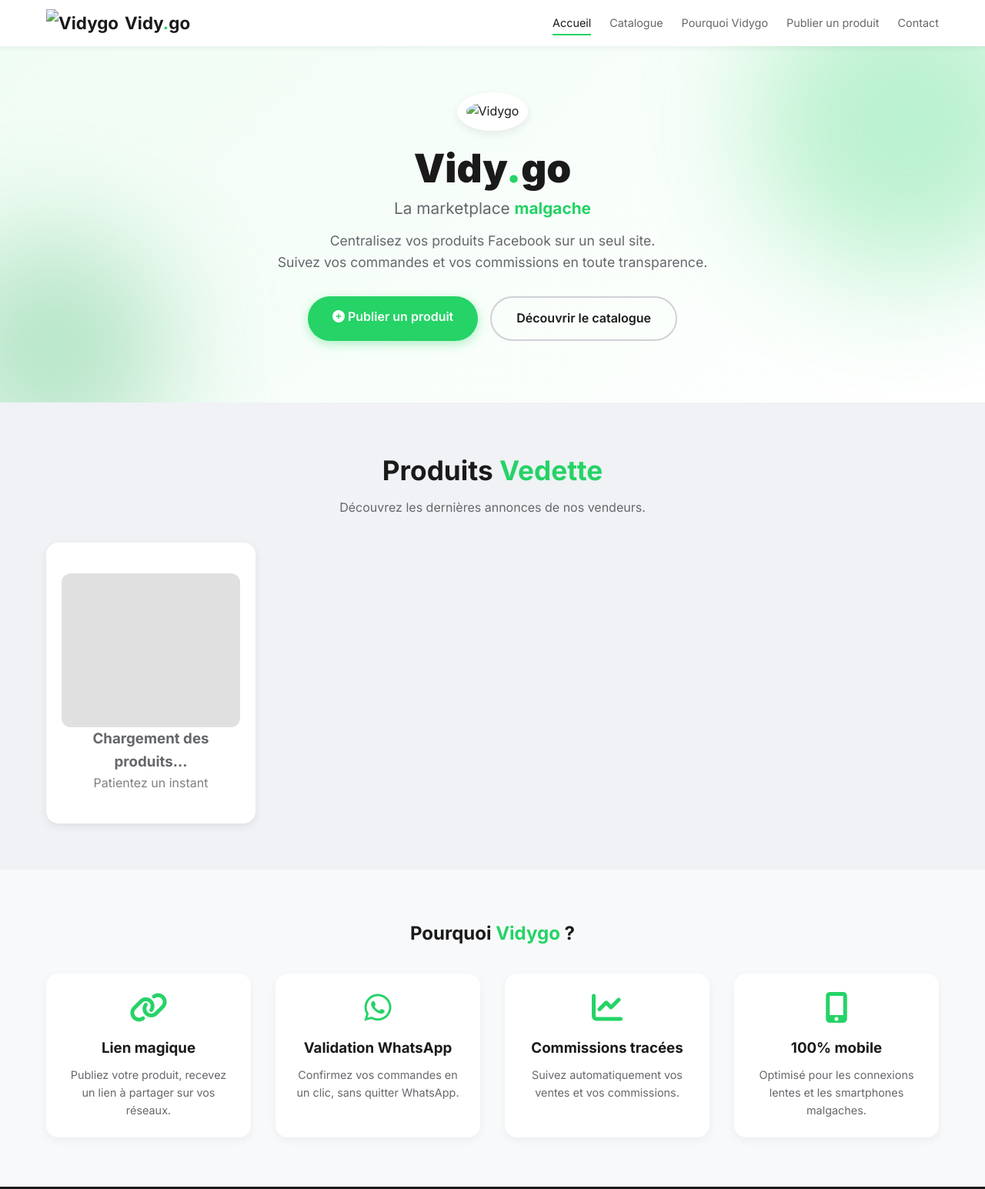
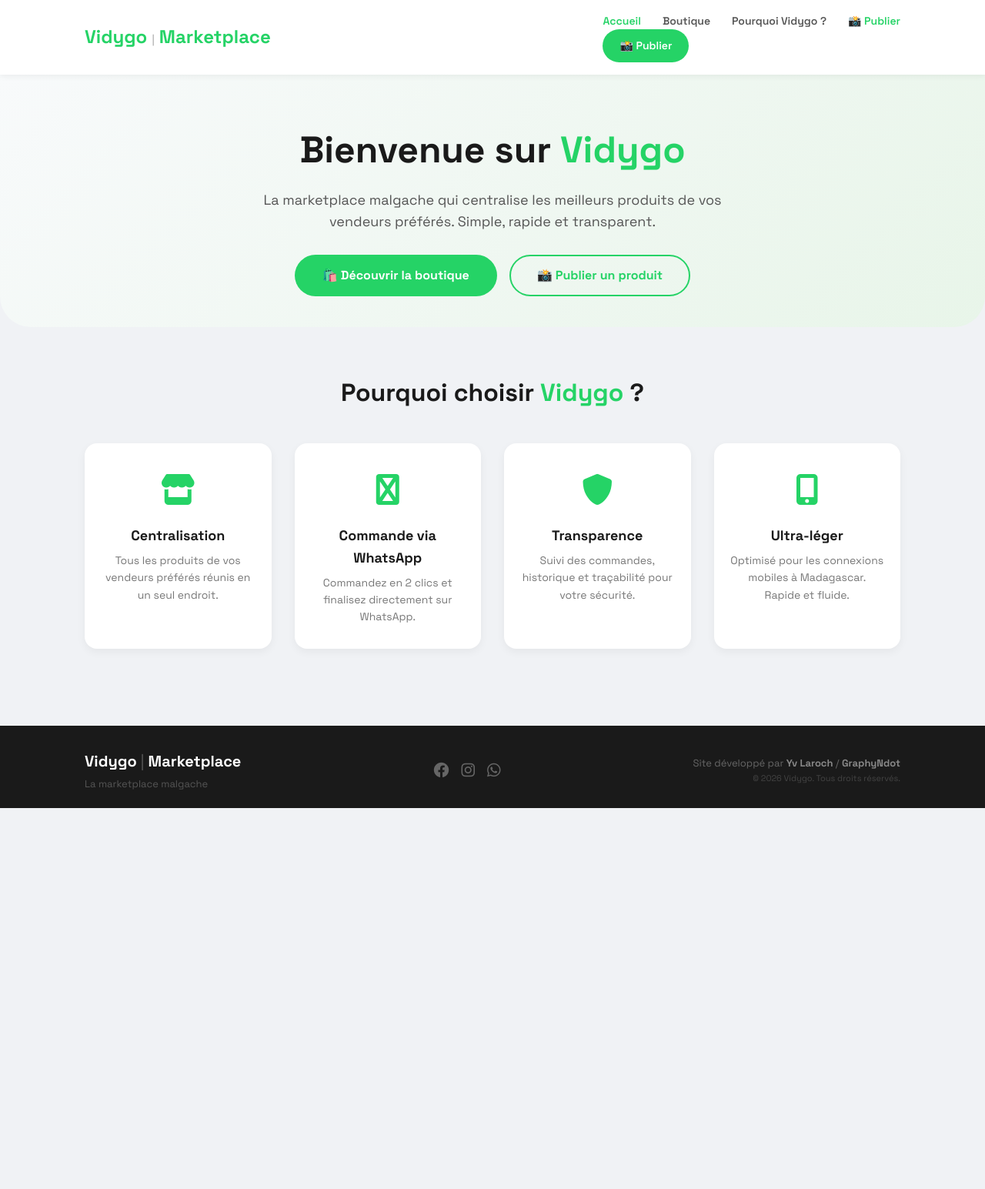
Before and after one commit to larochcorp-dev/VIDYGO-marketplace, a plain HTML site: page index.html in a window 1280 px wide. Shown: the top 1545 px of the page at 77% size. After the commit the page ends 1050 px from the top, so only its background shows below. Drawn offline with nearby package versions, Linux system fonts and the light colour scheme.

Commit message:
Update index.html

```diff
--- a/index.html
+++ b/index.html
@@ -1,36 +1,300 @@
 <!DOCTYPE html>
 <html lang="fr">
 <head>
-    <meta charset="UTF-8" />
-    <meta name="viewport" content="width=device-width, initial-scale=1.0" />
-    <title>Vidygo - Marketplace malgache</title>
+    <meta charset="UTF-8">
+    <meta name="viewport" content="width=device-width, initial-scale=1.0, maximum-scale=1.0, user-scalable=yes">
+    <title>Vidygo - Marketplace de Madagascar</title>
 
-    <!-- ===== MÉTADONNÉES SEO ===== -->
-    <meta name="description" content="Vidygo, la marketplace qui centralise les produits de vos vendeurs préférés sur Facebook. Achetez en toute confiance à Madagascar." />
-    <meta name="keywords" content="marketplace Madagascar, vente en ligne, produits Facebook, commissions, vendeurs" />
+    <!-- SEO -->
+    <meta name="description" content="Vidygo - La marketplace malgache qui centralise les meilleurs produits de vos vendeurs préférés." />
+    <meta name="keywords" content="marketplace, Madagascar, e-commerce, vente en ligne, produits locaux" />
     <meta name="author" content="Yv Laroch / GraphyNdot" />
 
-    <!-- ===== OPEN GRAPH ===== -->
-    <meta property="og:title" content="Vidygo - Marketplace Madagascar" />
-    <meta property="og:description" content="Achetez et vendez en toute simplicité. Centralisation des produits Facebook sur un seul site." />
-    <meta property="og:image" content="images/og-vidygo.jpg" />
-    <meta property="og:url" content="https://vidygo.netlify.app" />
+    <!-- Open Graph -->
+    <meta property="og:title" content="Vidygo - Marketplace de Madagascar" />
+    <meta property="og:description" content="Achetez en toute confiance sur Vidygo. Centralisation des meilleurs produits malgaches." />
+    <meta property="og:image" content="images/og-image.jpg" />
+    <meta property="og:url" content="https://vidygo.com" />
     <meta property="og:type" content="website" />
 
-    <!-- ===== TWITTER CARD ===== -->
+    <!-- Twitter Card -->
     <meta name="twitter:card" content="summary_large_image" />
-    <meta name="twitter:title" content="Vidygo - Marketplace Madagascar" />
-    <meta name="twitter:description" content="Centralisez vos ventes. Gérez vos commissions. Simple et efficace." />
-    <meta name="twitter:image" content="images/og-vidygo.jpg" />
+    <meta name="twitter:title" content="Vidygo - Marketplace de Madagascar" />
+    <meta name="twitter:description" content="Achetez en toute confiance sur Vidygo." />
+    <meta name="twitter:image" content="images/og-image.jpg" />
 
-    <!-- ===== POLICES (légères) ===== -->
+    <!-- Polices -->
     <link rel="preconnect" href="https://fonts.googleapis.com" />
-    <link href="https://fonts.googleapis.com/css2?family=Inter:wght@300;400;600;700;900&display=swap" rel="stylesheet" />
+    <link href="https://fonts.googleapis.com/css2?family=Space+Grotesk:wght@300;400;600;700&display=swap" rel="stylesheet" />
 
-    <!-- ===== STYLES ===== -->
-    <link rel="stylesheet" href="css/style.css" />
+    <!-- Styles -->
     <link rel="stylesheet" href="https://cdnjs.cloudflare.com/ajax/libs/font-awesome/6.0.0-beta3/css/all.min.css" />
     <link rel="icon" href="images/favicon.ico" />
+
+    <style>
+        /* ===== RESET & BASE ===== */
+        * { margin: 0; padding: 0; box-sizing: border-box; }
+        body {
+            font-family: 'Space Grotesk', -apple-system, sans-serif;
+            background: #f0f2f5;
+            color: #1a1a1a;
+            line-height: 1.6;
+        }
+        a { text-decoration: none; color: inherit; }
+        .container { max-width: 1100px; margin: 0 auto; padding: 0 20px; }
+
+        /* ===== NAVBAR ===== */
+        .navbar {
+            background: white;
+            padding: 16px 0;
+            box-shadow: 0 2px 8px rgba(0,0,0,0.06);
+            position: sticky;
+            top: 0;
+            z-index: 100;
+        }
+        .navbar .container {
+            display: flex;
+            justify-content: space-between;
+            align-items: center;
+        }
+        .logo {
+            display: flex;
+            align-items: center;
+            gap: 10px;
+        }
+        .logo .brand {
+            font-size: 24px;
+            font-weight: 700;
+            color: #25D366;
+        }
+        .logo .brand span {
+            font-weight: 300;
+            color: #888;
+            font-size: 14px;
+        }
+        .nav-links {
+            display: flex;
+            gap: 28px;
+            list-style: none;
+            font-weight: 600;
+            font-size: 14px;
+        }
+        .nav-links a {
+            color: #555;
+            transition: 0.2s;
+        }
+        .nav-links a:hover,
+        .nav-links a.active {
+            color: #25D366;
+        }
+        .nav-actions {
+            display: flex;
+            align-items: center;
+            gap: 16px;
+        }
+        .btn-nav {
+            background: #25D366;
+            color: white;
+            padding: 10px 22px;
+            border-radius: 50px;
+            font-weight: 600;
+            font-size: 14px;
+            transition: 0.2s;
+        }
+        .btn-nav:hover {
+            background: #1da855;
+            transform: scale(1.02);
+        }
+        .menu-toggle {
+            display: none;
+            flex-direction: column;
+            gap: 5px;
+            cursor: pointer;
+        }
+        .menu-toggle span {
+            width: 26px;
+            height: 3px;
+            background: #333;
+            border-radius: 3px;
+            transition: 0.3s;
+        }
+
+        /* ===== HERO ===== */
+        .hero {
+            padding: 60px 0 40px;
+            text-align: center;
+            background: linear-gradient(135deg, #f8fafb 0%, #e8f5e9 100%);
+            border-radius: 0 0 40px 40px;
+        }
+        .hero h1 {
+            font-size: 48px;
+            font-weight: 700;
+            margin-bottom: 12px;
+        }
+        .hero h1 .highlight {
+            color: #25D366;
+        }
+        .hero p {
+            font-size: 18px;
+            color: #555;
+            max-width: 600px;
+            margin: 0 auto 28px;
+        }
+        .hero-actions {
+            display: flex;
+            gap: 16px;
+            justify-content: center;
+            flex-wrap: wrap;
+        }
+        .btn-primary {
+            background: #25D366;
+            color: white;
+            padding: 14px 36px;
+            border-radius: 50px;
+            font-weight: 700;
+            font-size: 16px;
+            transition: 0.2s;
+            display: inline-block;
+        }
+        .btn-primary:hover {
+            background: #1da855;
+            transform: scale(1.03);
+        }
+        .btn-outline {
+            border: 2px solid #25D366;
+            color: #25D366;
+            padding: 12px 34px;
+            border-radius: 50px;
+            font-weight: 700;
+            font-size: 16px;
+            transition: 0.2s;
+            display: inline-block;
+        }
+        .btn-outline:hover {
+            background: #25D366;
+            color: white;
+        }
+
+        /* ===== FEATURES ===== */
+        .features {
+            padding: 60px 0;
+        }
+        .features h2 {
+            text-align: center;
+            font-size: 32px;
+            margin-bottom: 40px;
+        }
+        .features-grid {
+            display: grid;
+            grid-template-columns: repeat(auto-fit, minmax(220px, 1fr));
+            gap: 30px;
+        }
+        .feature-card {
+            background: white;
+            padding: 30px 20px;
+            border-radius: 16px;
+            text-align: center;
+            box-shadow: 0 4px 12px rgba(0,0,0,0.05);
+            transition: 0.3s;
+        }
+        .feature-card:hover {
+            transform: translateY(-4px);
+            box-shadow: 0 8px 24px rgba(0,0,0,0.08);
+        }
+        .feature-card .icon {
+            font-size: 40px;
+            margin-bottom: 12px;
+            color: #25D366;
+        }
+        .feature-card h3 {
+            font-size: 18px;
+            margin-bottom: 6px;
+        }
+        .feature-card p {
+            font-size: 14px;
+            color: #777;
+        }
+
+        /* ===== FOOTER ===== */
+        footer {
+            background: #1a1a1a;
+            color: #aaa;
+            padding: 30px 0 20px;
+            margin-top: 40px;
+        }
+        footer .container {
+            display: flex;
+            justify-content: space-between;
+            align-items: center;
+            flex-wrap: wrap;
+            gap: 20px;
+        }
+        footer .brand {
+            font-size: 20px;
+            font-weight: 700;
+            color: white;
+        }
+        footer .brand span {
+            font-weight: 300;
+            color: #666;
+        }
+        footer .credit {
+            font-size: 13px;
+            color: #666;
+            text-align: right;
+        }
+        footer .credit strong {
+            color: #888;
+        }
+        footer .social {
+            display: flex;
+            gap: 16px;
+        }
+        footer .social a {
+            color: #666;
+            font-size: 20px;
+            transition: 0.2s;
+        }
+        footer .social a:hover {
+            color: #25D366;
+        }
+
+        /* ===== RESPONSIVE ===== */
+        @media (max-width: 768px) {
+            .nav-links {
+                display: none;
+                flex-direction: column;
+                background: white;
+                padding: 20px;
+                border-radius: 12px;
+                box-shadow: 0 8px 24px rgba(0,0,0,0.1);
+                position: absolute;
+                top: 70px;
+                right: 20px;
+                min-width: 180px;
+                gap: 12px;
+            }
+            .nav-links.open {
+                display: flex;
+            }
+            .menu-toggle {
+                display: flex;
+            }
+            .hero h1 {
+                font-size: 32px;
+            }
+            .hero p {
+                font-size: 16px;
+            }
+            footer .container {
+                flex-direction: column;
+                text-align: center;
+            }
+            footer .credit {
+                text-align: center;
+            }
+        }
+    </style>
 </head>
 <body>
 
@@ -38,21 +302,20 @@
 <header class="navbar">
     <div class="container">
         <div class="logo">
-                <a href="index.html">
-                    <img src="images/logo/logo.svg" alt="Vidygo" />
-                    <span class="logo-text">Vidy<span class="dot">.</span>go</span>
-                </a>
+            <span class="brand">Vidygo <span>|</span> Marketplace</span>
         </div>
         <nav>
             <ul class="nav-links" id="navLinks">
                 <li><a href="index.html" class="active">Accueil</a></li>
-                    <li><a href="#catalogue">Catalogue</a></li>
-                    <li><a href="#pourquoi">Pourquoi Vidygo</a></li>
-                    <li><a href="admin/ajouter-produit.html">Publier un produit</a></li>
-                    <li><a href="#contact">Contact</a></li>
+                <li><a href="boutique.html">Boutique</a></li>
+                <li><a href="#features">Pourquoi Vidygo ?</a></li>
+                <li><a href="admin/ajouter-produit.html" style="color:#25D366;">📸 Publier</a></li>
             </ul>
+            <div class="nav-actions">
+                <a href="admin/ajouter-produit.html" class="btn-nav">📸 Publier</a>
                 <div class="menu-toggle" id="menuToggle">
                     <span></span><span></span><span></span>
+                </div>
             </div>
         </nav>
     </div>
@@ -60,71 +323,40 @@
 
 <!-- ===== HERO ===== -->
 <section class="hero">
-        <div class="hero-background">
-            <div class="gradient-orb orb1"></div>
-            <div class="gradient-orb orb2"></div>
-        </div>
-        <div class="container hero-content">
-            <div class="hero-avatar">
-                <img src="images/logo/logo-vidygo.svg" alt="Vidygo" id="heroAvatar" />
-            </div>
-            <h1 class="hero-title">Vidy<span style="color:#25D366;">.</span>go</h1>
-            <p class="hero-subtitle">La marketplace <span class="highlight">malgache</span></p>
-            <p class="hero-tagline">
-                Centralisez vos produits Facebook sur un seul site.<br />
-                Suivez vos commandes et vos commissions en toute transparence.
-            </p>
-            <div class="hero-cta">
-                <a href="admin/ajouter-produit.html" class="btn btn-primary">
-                    <i class="fas fa-plus-circle"></i> Publier un produit
-                </a>
-                <a href="#catalogue" class="btn btn-outline">Découvrir le catalogue</a>
+    <div class="container">
+        <h1>Bienvenue sur <span class="highlight">Vidygo</span></h1>
+        <p>La marketplace malgache qui centralise les meilleurs produits de vos vendeurs préférés. Simple, rapide et transparent.</p>
+        <div class="hero-actions">
+            <a href="boutique.html" class="btn-primary">🛍️ Découvrir la boutique</a>
+            <a href="admin/ajouter-produit.html" class="btn-outline">📸 Publier un produit</a>
         </div>
     </div>
 </section>
 
-    <!-- ===== CATALOGUE (Produits vedettes) ===== -->
-    <section class="featured-projects" id="catalogue">
+<!-- ===== FEATURES ===== -->
+<section class="features" id="features">
     <div class="container">
-            <h2>Produits <span class="highlight">Vedette</span></h2>
-            <p style="text-align:center; color:var(--text-muted); margin-bottom:2rem;">
-                Découvrez les dernières annonces de nos vendeurs.
-            </p>
-            <div class="featured-grid" id="productGrid">
-                <!-- Chargé dynamiquement par main.js (depuis Supabase) -->
-                <div class="product-card placeholder">
-                    <div class="product-image" style="background:#e0e0e0; height:200px; border-radius:12px;"></div>
-                    <h3>Chargement des produits...</h3>
-                    <p style="color:gray;">Patientez un instant</p>
+        <h2>Pourquoi choisir <span style="color:#25D366;">Vidygo</span> ?</h2>
+        <div class="features-grid">
+            <div class="feature-card">
+                <div class="icon"><i class="fas fa-store"></i></div>
+                <h3>Centralisation</h3>
+                <p>Tous les produits de vos vendeurs préférés réunis en un seul endroit.</p>
             </div>
+            <div class="feature-card">
+                <div class="icon"><i class="fas fa-whatsapp"></i></div>
+                <h3>Commande via WhatsApp</h3>
+                <p>Commandez en 2 clics et finalisez directement sur WhatsApp.</p>
             </div>
+            <div class="feature-card">
+                <div class="icon"><i class="fas fa-shield-alt"></i></div>
+                <h3>Transparence</h3>
+                <p>Suivi des commandes, historique et traçabilité pour votre sécurité.</p>
             </div>
-    </section>
-
-    <!-- ===== POURQUOI VIDYGO ===== -->
-    <section class="services" id="pourquoi" style="background:#f8f9fa; padding:4rem 0;">
-        <div class="container">
-            <h2 style="text-align:center;">Pourquoi <span class="highlight">Vidygo</span> ?</h2>
-            <div style="display:grid; grid-template-columns:repeat(auto-fit, minmax(220px,1fr)); gap:2rem; margin-top:2rem;">
-                <div style="text-align:center; padding:1.5rem; background:white; border-radius:16px; box-shadow:0 4px 12px rgba(0,0,0,0.05);">
-                    <i class="fas fa-link" style="font-size:2.5rem; color:#25D366;"></i>
-                    <h3 style="margin:1rem 0 0.5rem;">Lien magique</h3>
-                    <p style="color:var(--text-muted); font-size:0.9rem;">Publiez votre produit, recevez un lien à partager sur vos réseaux.</p>
-                </div>
-                <div style="text-align:center; padding:1.5rem; background:white; border-radius:16px; box-shadow:0 4px 12px rgba(0,0,0,0.05);">
-                    <i class="fab fa-whatsapp" style="font-size:2.5rem; color:#25D366;"></i>
-                    <h3 style="margin:1rem 0 0.5rem;">Validation WhatsApp</h3>
-                    <p style="color:var(--text-muted); font-size:0.9rem;">Confirmez vos commandes en un clic, sans quitter WhatsApp.</p>
-                </div>
-                <div style="text-align:center; padding:1.5rem; background:white; border-radius:16px; box-shadow:0 4px 12px rgba(0,0,0,0.05);">
-                    <i class="fas fa-chart-line" style="font-size:2.5rem; color:#25D366;"></i>
-                    <h3 style="margin:1rem 0 0.5rem;">Commissions tracées</h3>
-                    <p style="color:var(--text-muted); font-size:0.9rem;">Suivez automatiquement vos ventes et vos commissions.</p>
-                </div>
-                <div style="text-align:center; padding:1.5rem; background:white; border-radius:16px; box-shadow:0 4px 12px rgba(0,0,0,0.05);">
-                    <i class="fas fa-mobile-alt" style="font-size:2.5rem; color:#25D366;"></i>
-                    <h3 style="margin:1rem 0 0.5rem;">100% mobile</h3>
-                    <p style="color:var(--text-muted); font-size:0.9rem;">Optimisé pour les connexions lentes et les smartphones malgaches.</p>
+            <div class="feature-card">
+                <div class="icon"><i class="fas fa-mobile-alt"></i></div>
+                <h3>Ultra-léger</h3>
+                <p>Optimisé pour les connexions mobiles à Madagascar. Rapide et fluide.</p>
             </div>
         </div>
     </div>
@@ -133,30 +365,35 @@
 <!-- ===== FOOTER ===== -->
 <footer>
     <div class="container">
-            <div class="footer-content">
-                <div class="brand">
-                    <span class="logo-text">Vidy<span class="dot">.</span>go</span>
-                    <p>La marketplace malgache simple et transparente.</p>
+        <div>
+            <div class="brand">Vidygo <span>|</span> Marketplace</div>
+            <p style="font-size:13px; color:#555; margin-top:4px;">La marketplace malgache</p>
         </div>
-                <div class="footer-social">
-                    <a href="#" aria-label="Facebook"><i class="fab fa-facebook"></i></a>
-                    <a href="#" aria-label="Instagram"><i class="fab fa-instagram"></i></a>
-                    <a href="#" aria-label="WhatsApp"><i class="fab fa-whatsapp"></i></a>
-                    <a href="#" aria-label="TikTok"><i class="fab fa-tiktok"></i></a>
+        <div class="social">
+            <a href="#"><i class="fab fa-facebook"></i></a>
+            <a href="#"><i class="fab fa-instagram"></i></a>
+            <a href="#"><i class="fab fa-whatsapp"></i></a>
         </div>
-            </div>
-            <div class="footer-bottom">
-                <p>&copy; 2026 Vidygo. Tous droits réservés.</p>
-                <p style="font-size: 0.7rem; color: var(--text-muted); opacity: 0.6; margin-top: 0.3rem;">
-                    Développé par <strong>Yv Laroch / GraphyNdot</strong>
-                </p>
+        <div class="credit">
+            <p>Site développé par <strong>Yv Laroch</strong> / <strong>GraphyNdot</strong></p>
+            <p style="font-size:11px; color:#444;">&copy; 2026 Vidygo. Tous droits réservés.</p>
         </div>
     </div>
 </footer>
 
-    <!-- ===== SCRIPTS ===== -->
-    <!-- Chargement de Supabase (pour le catalogue dynamique) -->
-    <script src="https://cdn.jsdelivr.net/npm/@supabase/supabase-js@2"></script>
-    <script src="js/main.js"></script>
+<!-- ===== SCRIPT ===== -->
+<script>
+    // Menu mobile
+    const menuToggle = document.getElementById('menuToggle');
+    const navLinks = document.getElementById('navLinks');
+    menuToggle.addEventListener('click', () => {
+        navLinks.classList.toggle('open');
+    });
+    // Fermer le menu en cliquant sur un lien
+    document.querySelectorAll('.nav-links a').forEach(link => {
+        link.addEventListener('click', () => navLinks.classList.remove('open'));
+    });
+</script>
+
 </body>
 </html>
```
Lines whose indentation alone changed are shown as unchanged.
